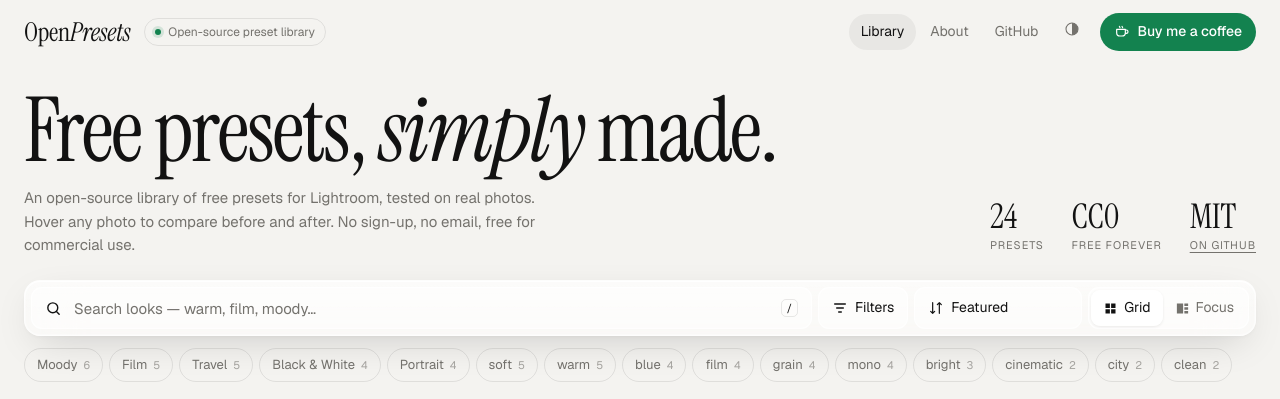
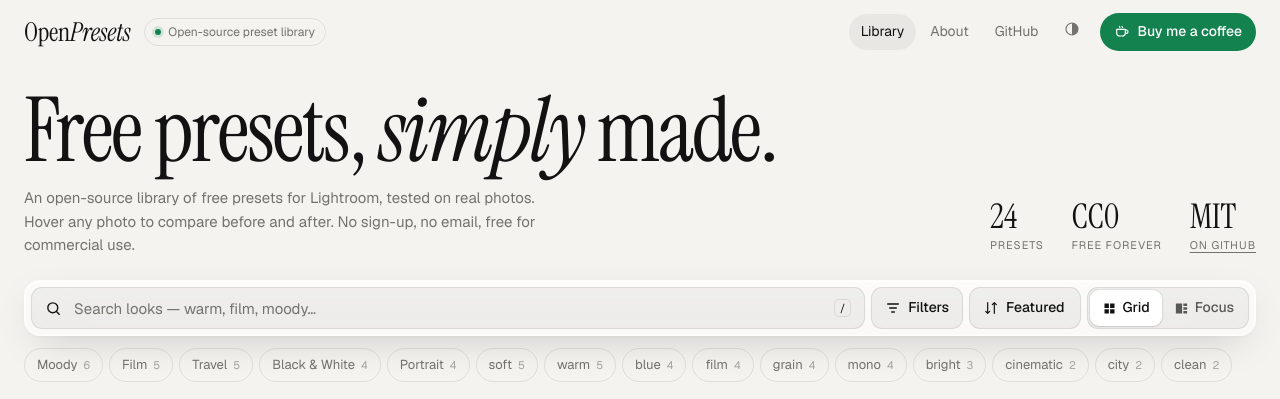
Before and after one commit to ganeshsekhar/openpresets, a website built with Vite: page index.html in a window 1280 px wide. Shown: the top 399 px of the page. Built offline with nearby package versions, Linux system fonts and the light colour scheme.

Commit message:
Make toolbar controls visible on plain backgrounds
White-on-white glass wells disappeared in light mode. Wells are now a
light grey tint with a hairline border (readable on the page and over
photos), Grid/Focus is a segmented control with a raised white
selection, the sort menu fits its label, and labels are full-ink.

Co-Authored-By: Claude Opus 5.5 <noreply@anthropic.com>

```diff
--- a/src/style.css
+++ b/src/style.css
@@ -18,8 +18,11 @@
   --glass-blur: blur(28px) saturate(180%);
   --glass-edge: inset 0 1px 0 rgb(255 255 255 / 0.85), inset 0 0 0 1px rgb(255 255 255 / 0.3);
   --glass-sheen: linear-gradient(180deg, rgb(255 255 255 / 0.4), rgb(255 255 255 / 0) 60%);
-  --glass-well: rgb(255 255 255 / 0.5);
-  --glass-well-line: rgb(255 255 255 / 0.7);
+  --glass-well: rgb(18 18 18 / 0.05);
+  --glass-well-hover: rgb(18 18 18 / 0.09);
+  --glass-well-line: rgb(18 18 18 / 0.09);
+  --seg-on: #ffffff;
+  --seg-on-shadow: 0 1px 2px rgb(0 0 0 / 0.12), 0 0 0 1px rgb(18 18 18 / 0.06);
   /* dark glass used over photos, same in both themes */
   --smoke: rgb(12 12 12 / 0.26);
   --smoke-blur: blur(20px) saturate(170%);
@@ -40,7 +43,8 @@
     --glass: rgb(24 24 24 / 0.46); --glass-strong: rgb(28 28 28 / 0.82); --glass-line: rgb(255 255 255 / 0.09);
     --glass-edge: inset 0 1px 0 rgb(255 255 255 / 0.12), inset 0 0 0 1px rgb(255 255 255 / 0.04);
     --glass-sheen: linear-gradient(180deg, rgb(255 255 255 / 0.07), rgb(255 255 255 / 0) 60%);
-    --glass-well: rgb(255 255 255 / 0.06); --glass-well-line: rgb(255 255 255 / 0.08);
+    --glass-well: rgb(255 255 255 / 0.07); --glass-well-hover: rgb(255 255 255 / 0.12); --glass-well-line: rgb(255 255 255 / 0.1);
+    --seg-on: rgb(255 255 255 / 0.16); --seg-on-shadow: 0 1px 2px rgb(0 0 0 / 0.4), inset 0 1px 0 rgb(255 255 255 / 0.1);
     --shadow: 0 12px 40px -14px rgb(0 0 0 / 0.75), 0 2px 6px -2px rgb(0 0 0 / 0.4);
     color-scheme: dark;
   }
@@ -52,7 +56,8 @@
   --glass: rgb(24 24 24 / 0.46); --glass-strong: rgb(28 28 28 / 0.82); --glass-line: rgb(255 255 255 / 0.09);
   --glass-edge: inset 0 1px 0 rgb(255 255 255 / 0.12), inset 0 0 0 1px rgb(255 255 255 / 0.04);
   --glass-sheen: linear-gradient(180deg, rgb(255 255 255 / 0.07), rgb(255 255 255 / 0) 60%);
-  --glass-well: rgb(255 255 255 / 0.06); --glass-well-line: rgb(255 255 255 / 0.08);
+  --glass-well: rgb(255 255 255 / 0.07); --glass-well-hover: rgb(255 255 255 / 0.12); --glass-well-line: rgb(255 255 255 / 0.1);
+  --seg-on: rgb(255 255 255 / 0.16); --seg-on-shadow: 0 1px 2px rgb(0 0 0 / 0.4), inset 0 1px 0 rgb(255 255 255 / 0.1);
   --shadow: 0 12px 40px -14px rgb(0 0 0 / 0.75), 0 2px 6px -2px rgb(0 0 0 / 0.4);
   color-scheme: dark;
 }
@@ -147,12 +152,15 @@ p { margin: 0; }
 .search .clear { flex: none; width: 24px; height: 24px; border-radius: 50%; display: grid; place-items: center; color: var(--muted); }
 .search .clear:hover { background: var(--line); color: var(--ink); }
 .tool { display: inline-flex; align-items: center; gap: 7px; height: 42px; padding: 0 14px; border-radius: 11px; background: var(--glass-well); box-shadow: inset 0 0 0 1px var(--glass-well-line); white-space: nowrap; transition: background 0.2s; flex: none; }
-.tool:hover { background: var(--glass-strong); }
+.tool:hover { background: var(--glass-well-hover); }
+.tool:focus-within { box-shadow: inset 0 0 0 1px var(--accent), 0 0 0 4px var(--accent-soft); }
 .tool .n { min-width: 18px; height: 18px; padding: 0 5px; border-radius: 999px; background: var(--accent); color: var(--accent-ink); font-size: 11px; display: inline-grid; place-items: center; }
-.tool select { appearance: none; -webkit-appearance: none; border: 0; background: none; font: inherit; color: inherit; cursor: pointer; outline: none; padding-right: 2px; }
+.tool select { appearance: none; -webkit-appearance: none; border: 0; background: none; font: inherit; color: inherit; cursor: pointer; outline: none; padding-right: 2px; field-sizing: content; }
+.tool { color: var(--ink); font-weight: 500; }
 .views { display: flex; padding: 3px; border-radius: 11px; background: var(--glass-well); box-shadow: inset 0 0 0 1px var(--glass-well-line); flex: none; }
-.views button { display: inline-flex; align-items: center; gap: 6px; height: 36px; padding: 0 12px; border-radius: 9px; color: var(--muted); transition: background 0.25s, color 0.25s; }
-.views button[aria-pressed="true"] { background: var(--glass-strong); color: var(--ink); box-shadow: 0 1px 3px rgb(0 0 0 / 0.08); }
+.views button { display: inline-flex; align-items: center; gap: 6px; height: 36px; padding: 0 12px; border-radius: 9px; color: color-mix(in srgb, var(--ink) 68%, transparent); font-weight: 500; transition: background 0.25s, color 0.25s, box-shadow 0.25s; }
+.views button:hover { color: var(--ink); }
+.views button[aria-pressed="true"] { background: var(--seg-on); color: var(--ink); box-shadow: var(--seg-on-shadow); }
 @media (max-width: 980px) { .views span, .tool .label-lg { display: none; } }
 @media (max-width: 720px) {
   .bar { top: 8px; border-radius: 14px; }
```
